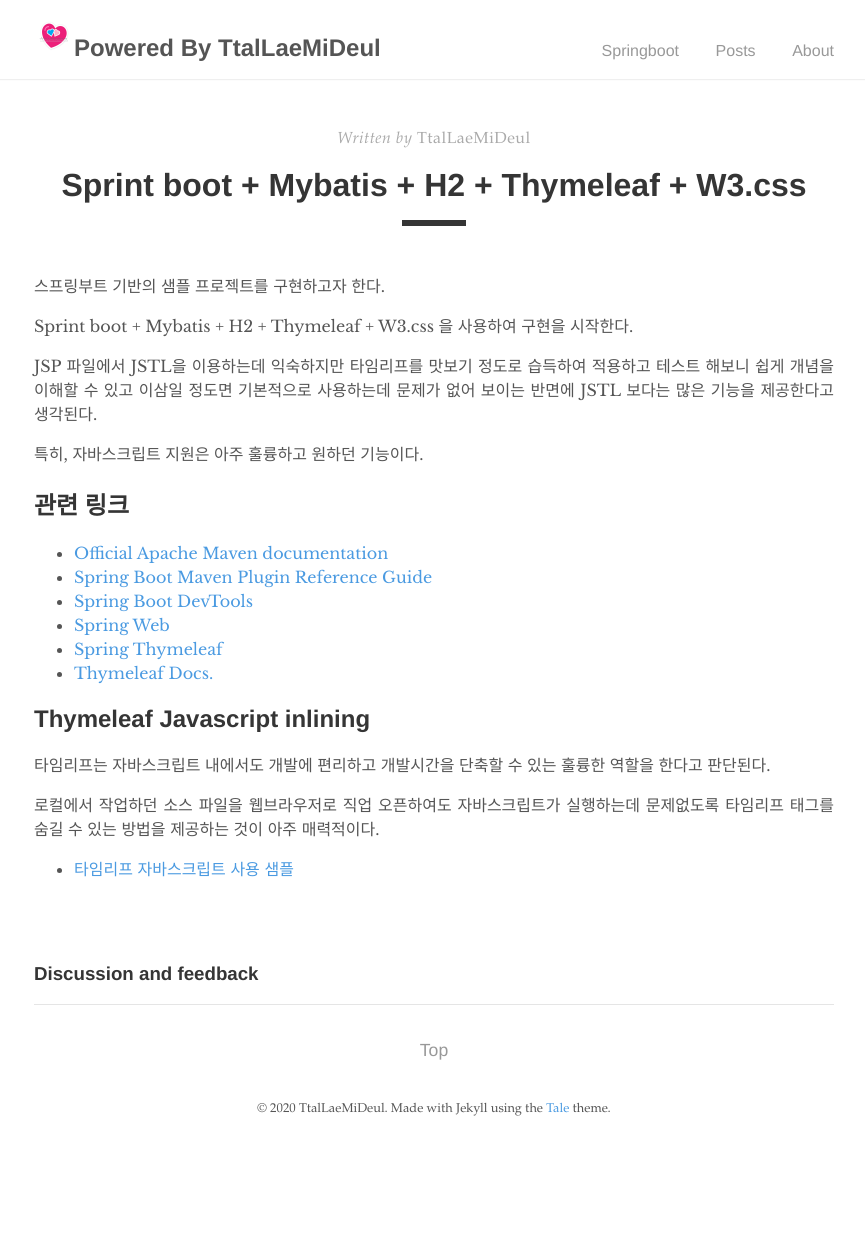
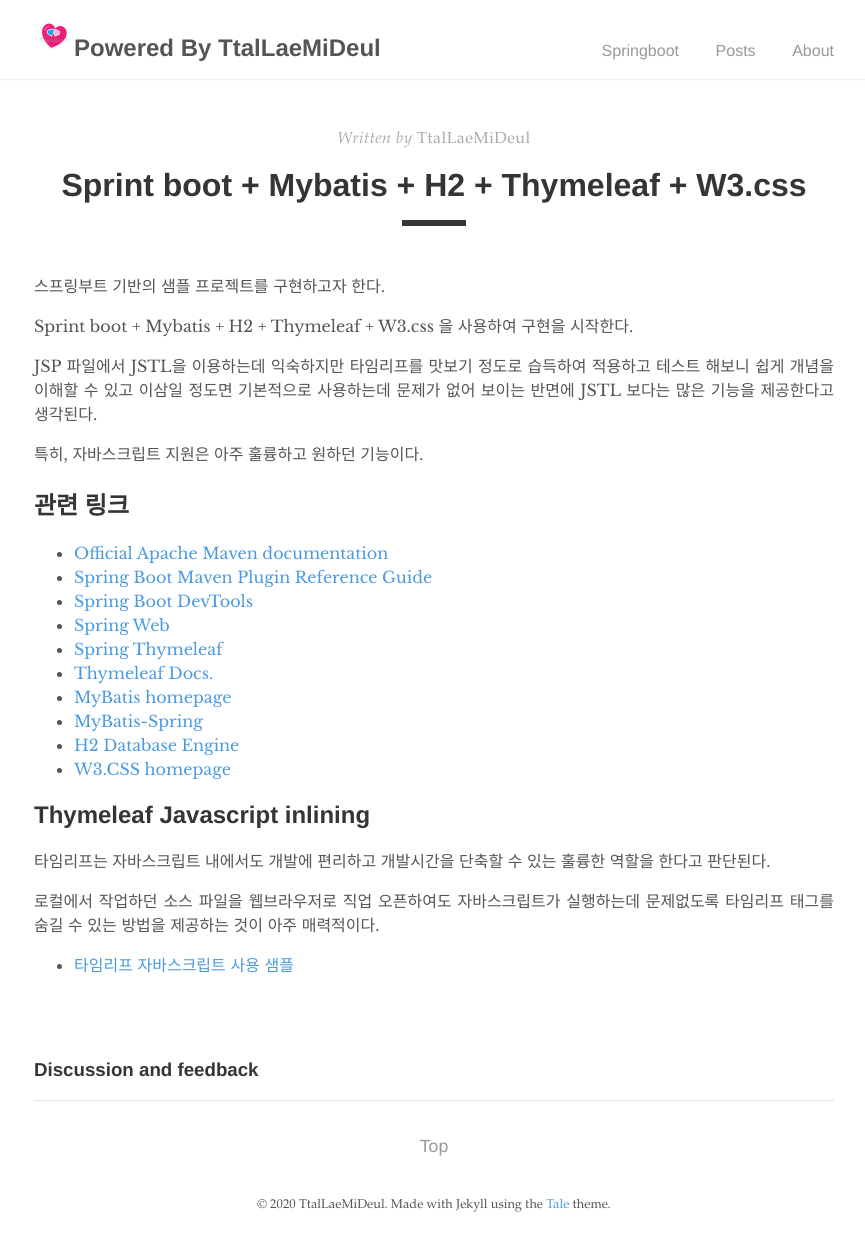
Before and after one commit to ttallaemideul/ttallaemideul.github.io, a Jekyll site: the page built from _pages/tlmd_web.md, in a window 1280 px wide. Shown: the whole page, without its empty margins (206-1071 px from the left). Built offline with Jekyll 4.4.1, drawn with Linux system fonts in a browser that asks for light colours; comment, search, counter and statistics services are not loaded; before the commit the page ends 1152 px from its top, so only the background shows below that.

Commit message:
관련 링크 추가

```diff
--- a/_pages/tlmd_web.md
+++ b/_pages/tlmd_web.md
@@ -26,6 +26,10 @@ JSTL 보다는 많은 기능을 제공한다고 생각된다.
 * [Spring Web](https://docs.spring.io/spring-boot/docs/2.2.4.RELEASE/reference/htmlsingle/#boot-features-developing-web-applications)
 * [Spring Thymeleaf](https://docs.spring.io/spring-boot/docs/2.2.4.RELEASE/reference/htmlsingle/#boot-features-spring-mvc-template-engines)
 * [Thymeleaf Docs.](https://www.thymeleaf.org/documentation.html)
+* [MyBatis homepage](https://mybatis.org/mybatis-3/)
+* [MyBatis-Spring](https://mybatis.org/spring/)
+* [H2 Database Engine](https://www.h2database.com/)
+* [W3.CSS homepage](https://www.w3schools.com/w3css/)
 
 
 ## Thymeleaf Javascript inlining
```
